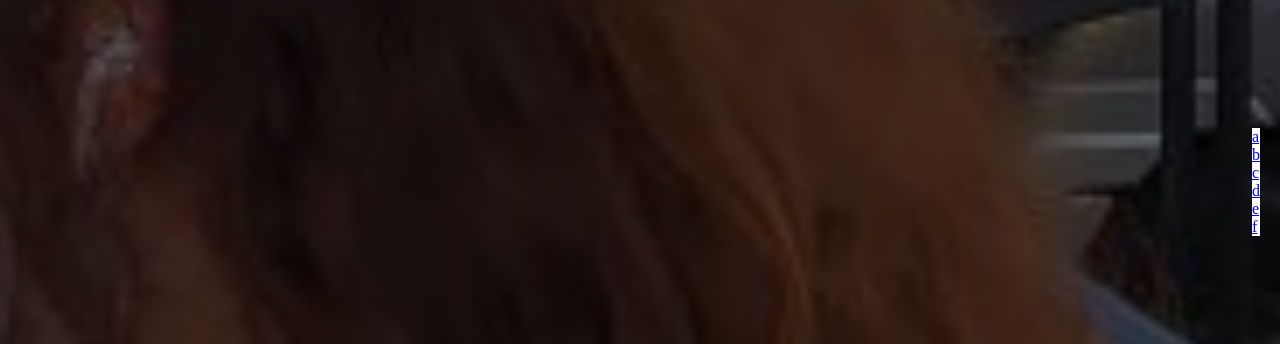
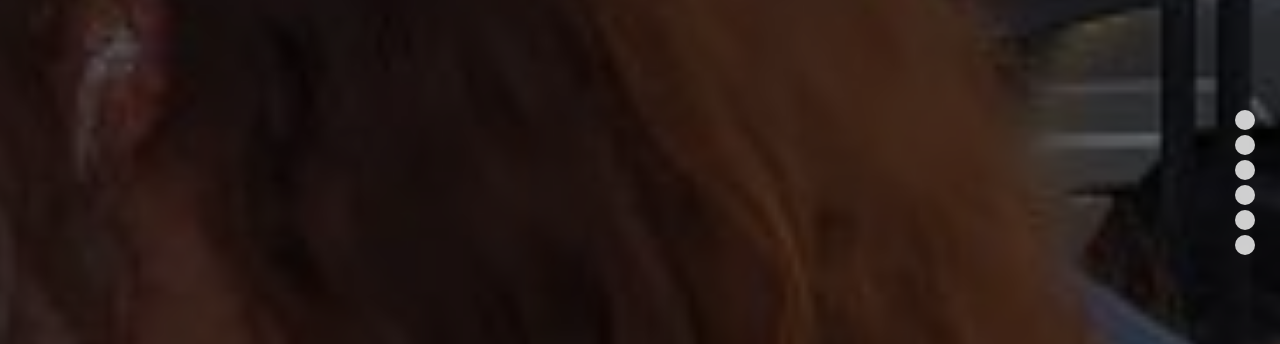
Before and after one commit to francesca-palladino/blog.svoltastudenti.it, a Jekyll site: the page index.html, which Jekyll copies as it is, in a window 1280 px wide. Shown: the part 2318-2662 px from the top of the page. Built offline with Jekyll 4.4.1, drawn with Linux system fonts in a browser that asks for light colours.

Commit message:
point navigation

```diff
--- a/index.html
+++ b/index.html
@@ -22,6 +22,16 @@
 
 		#bar ul li {
 			list-style-type: none;
+		}
+
+		#bar ul li a {
+			display: block;
+			width: 20px;
+			height: 20px;
+			border-radius: 50%;
+			background-color: white;
+			margin: 5px;
+			opacity: 0.8;
 		}
 
 		#content {
@@ -93,10 +103,6 @@
 			justify-content: right;
 		}
 
-		#bar ul {
-			background-color: white;
-		}
-
 		.backgroundImage {
 			background-origin: padding-box;
 			background-position: center;
@@ -126,57 +132,77 @@
 				opacity: 1;
 			}
 		}
+
+		/* @keyframes bullet1 {
+			from {
+				transform: scale(1);
+			}
+
+			to {
+				transform: scale(1.5);
+			}
+		} */
 	</style>
 </head>
 
 <body>
 	<div id="content">
-		<a name="a"></a>
+		<a name="homepage"></a>
 		<section class="backgroundImage" style="background-image: url(assets/img/home1.jpeg)">
 			<div class="overlay"></div>
 			<div class="anim title" data-delay="0.5s">SVOLTASTUDENTI</div>
 			<div class="anim btn" data-delay="1s">Iscriviti</div>
 		</section>
 		<a name="b"></a>
-		<section class="backgroundImage" style="background-image: url('https://source.unsplash.com/random/?2">
-			b
+		<section class="backgroundImage" style="background-image: url(assets/img/home1.jpeg)">
+			<div class="overlay"></div>
+			<div class="anim title" data-delay="0.5s">SVOLTASTUDENTI</div>
+			<div class="anim btn" data-delay="1s">Iscriviti</div>
 		</section>
 		<a name="c"></a>
-		<section class="backgroundImage" style="background-image: url('https://source.unsplash.com/random/?3">
-			c
+		<section class="backgroundImage" style="background-image: url(assets/img/home1.jpeg)">
+			<div class="overlay"></div>
+			<div class="anim title" data-delay="0.5s">SVOLTASTUDENTI</div>
+			<div class="anim btn" data-delay="1s">Iscriviti</div>
 		</section>
 		<a name="d"></a>
-		<section class="backgroundImage" style="background-image: url('https://source.unsplash.com/random/?4">
-			d
+		<section class="backgroundImage" style="background-image: url(assets/img/home1.jpeg)">
+			<div class="overlay"></div>
+			<div class="anim title" data-delay="0.5s">SVOLTASTUDENTI</div>
+			<div class="anim btn" data-delay="1s">Iscriviti</div>
 		</section>
 		<a name="e"></a>
-		<section class="backgroundImage" style="background-image: url('https://source.unsplash.com/random/?5">
-			e
+		<section class="backgroundImage" style="background-image: url(assets/img/home1.jpeg)">
+			<div class="overlay"></div>
+			<div class="anim title" data-delay="0.5s">SVOLTASTUDENTI</div>
+			<div class="anim btn" data-delay="1s">Iscriviti</div>
 		</section>
 		<a name="f"></a>
-		<section class="backgroundImage" style="background-image: url('https://source.unsplash.com/random/6">
-			f
+		<section class="backgroundImage" style="background-image: url(assets/img/home1.jpeg)">
+			<div class="overlay"></div>
+			<div class="anim title" data-delay="0.5s">SVOLTASTUDENTI</div>
+			<div class="anim btn" data-delay="1s">Iscriviti</div>
 		</section>
 	</div>
 	<div id="bar">
 		<ul>
 			<li>
-				<a href="#a">a</a>
+				<a href="#homepage" class="bullet"></a>
 			</li>
 			<li>
-				<a href="#b">b</a>
+				<a href="#b" class="bullet"></a>
 			</li>
 			<li>
-				<a href="#c">c</a>
+				<a href="#c" class="bullet"></a>
 			</li>
 			<li>
-				<a href="#d">d</a>
+				<a href="#d" class="bullet"></a>
 			</li>
 			<li>
-				<a href="#e">e</a>
+				<a href="#e" class="bullet"></a>
 			</li>
 			<li>
-				<a href="#f">f</a>
+				<a href="#f" class="bullet"></a>
 			</li>
 		</ul>
 	</div>
```
